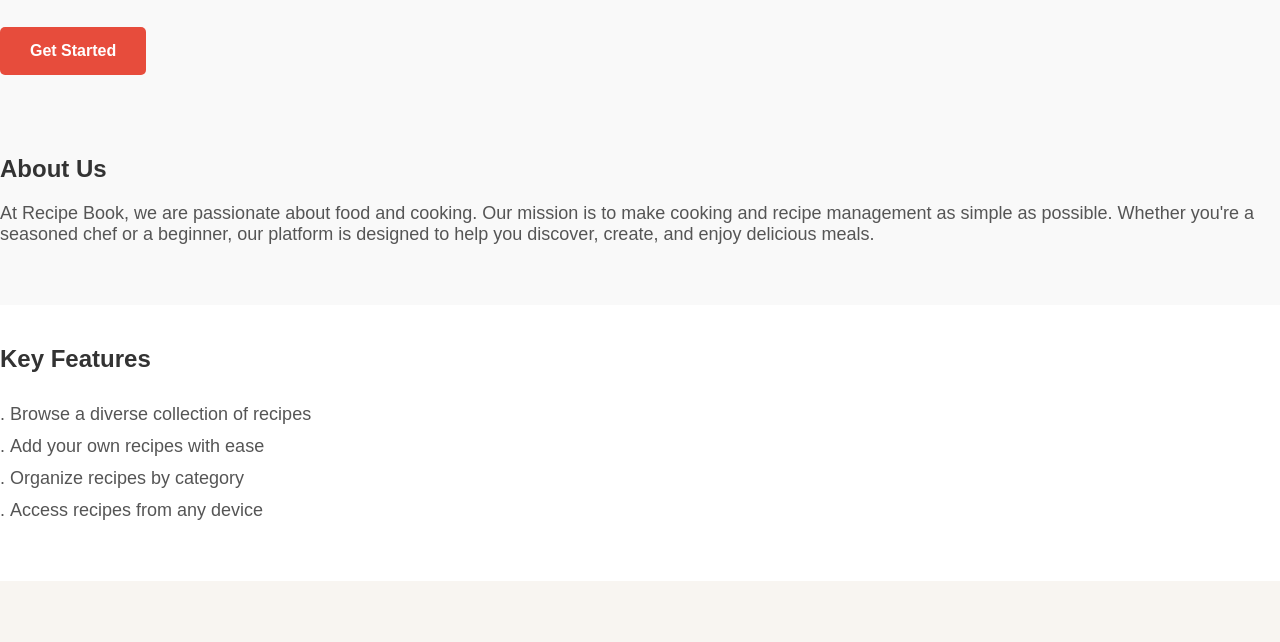
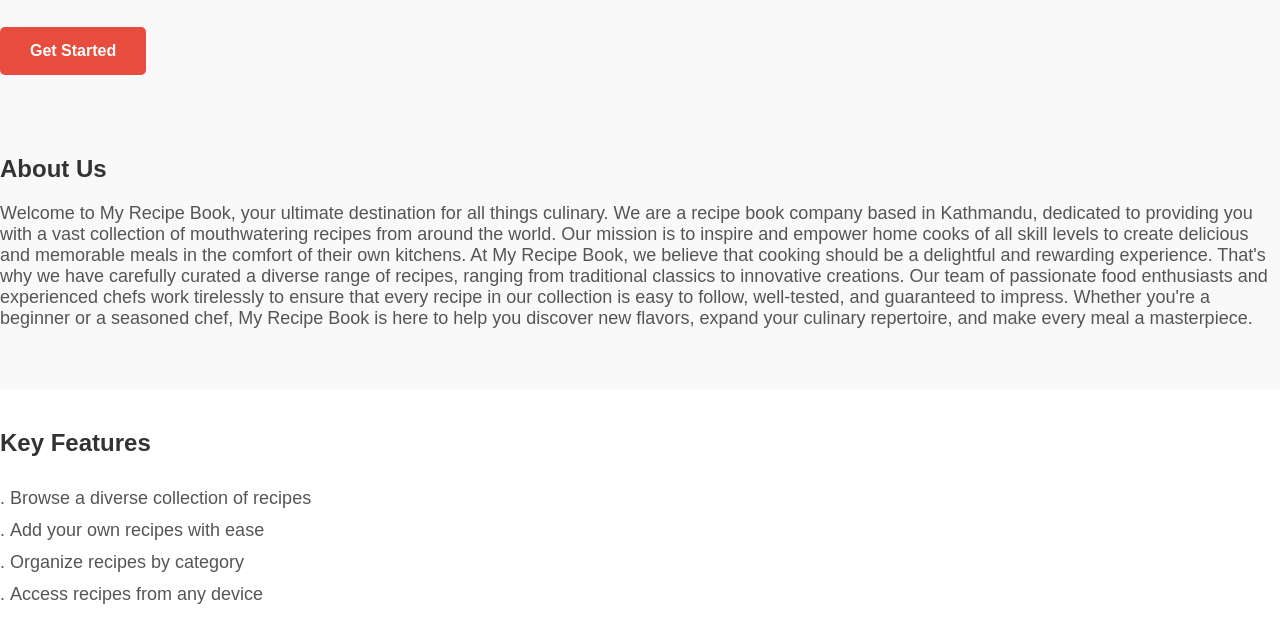
Before and after one commit to enigmasheet/Recipe_App, a plain HTML site: page index.html in a window 1280 px wide. Shown: the part 236-878 px from the top of the page. Before the commit the page ends 817 px from the top, so only its background shows below. Drawn offline with Linux system fonts and the light colour scheme; files that its build step writes are made by us from their sources; files whose address does not match are found by name.

Commit message:
Update index.html

```diff
--- a/index.html
+++ b/index.html
@@ -26,7 +26,7 @@
 
         <section class="about">
             <h2 class="about-title">About Us</h2>
-            <p class="about-text">At Recipe Book, we are passionate about food and cooking. Our mission is to make cooking and recipe management as simple as possible. Whether you're a seasoned chef or a beginner, our platform is designed to help you discover, create, and enjoy delicious meals.</p>
+            <p class="about-text">Welcome to My Recipe Book, your ultimate destination for all things culinary. We are a recipe book company based in Kathmandu, dedicated to providing you with a vast collection of mouthwatering recipes from around the world. Our mission is to inspire and empower home cooks of all skill levels to create delicious and memorable meals in the comfort of their own kitchens. At My Recipe Book, we believe that cooking should be a delightful and rewarding experience. That's why we have carefully curated a diverse range of recipes, ranging from traditional classics to innovative creations. Our team of passionate food enthusiasts and experienced chefs work tirelessly to ensure that every recipe in our collection is easy to follow, well-tested, and guaranteed to impress. Whether you're a beginner or a seasoned chef, My Recipe Book is here to help you discover new flavors, expand your culinary repertoire, and make every meal a masterpiece.</p>
             <!-- <a href="#" class="button">Learn More</a> -->
         </section>
 
```
